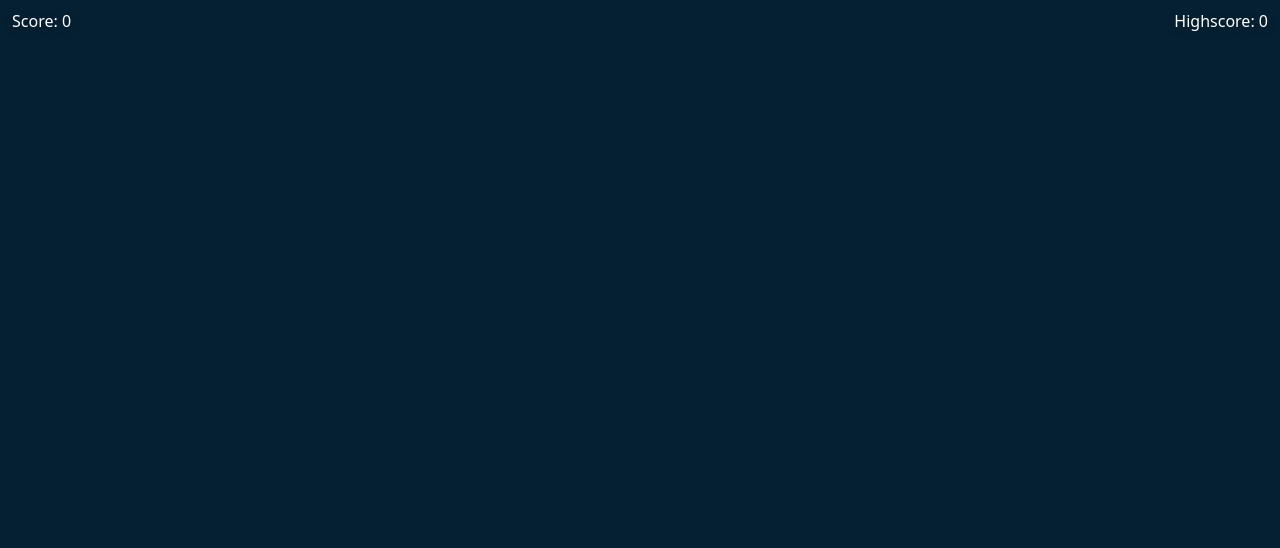
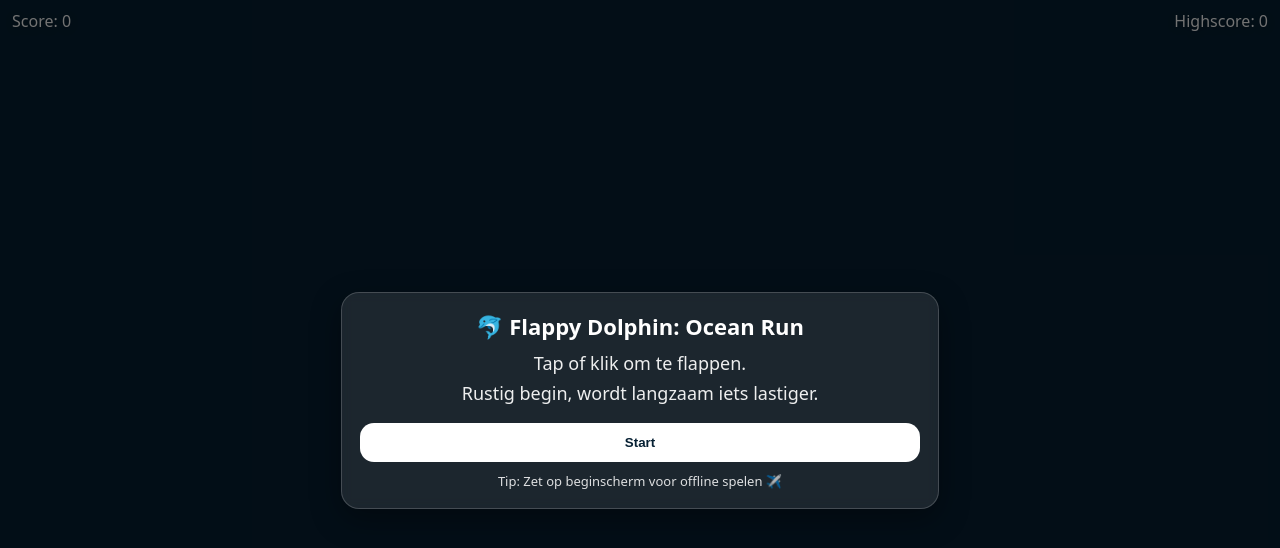
Before and after one commit to FleurFlonc/flappy-dolphin, a plain HTML site: page index.html in a window 1280 px wide. Drawn offline with Linux system fonts and the light colour scheme.

Commit message:
Update index.html

```diff
--- a/index.html
+++ b/index.html
@@ -77,6 +77,30 @@
 </head>
 <body>
 
-<div id="hud">
-  <div id="score">Score: 0</div>
-  <div id="high">Highscore: 0</div
+  <div id="hud">
+    <div id="score">Score: 0</div>
+    <div id="high">Highscore: 0</div>
+  </div>
+
+  <canvas id="c"></canvas>
+
+  <div id="overlay">
+    <div id="card">
+      <h1>🐬 Flappy Dolphin: Ocean Run</h1>
+      <p>Tap of klik om te flappen.</p>
+      <p>Rustig begin, wordt langzaam iets lastiger.</p>
+      <button id="btn">Start</button>
+      <div id="tiny">Tip: Zet op beginscherm voor offline spelen ✈️</div>
+    </div>
+  </div>
+
+  <script src="game.js"></script>
+  <script>
+    // Service worker voor offline gebruik (GitHub Pages = HTTPS)
+    if ("serviceWorker" in navigator) {
+      navigator.serviceWorker.register("./sw.js").catch(() => {});
+    }
+  </script>
+
+</body>
+</html>
```
